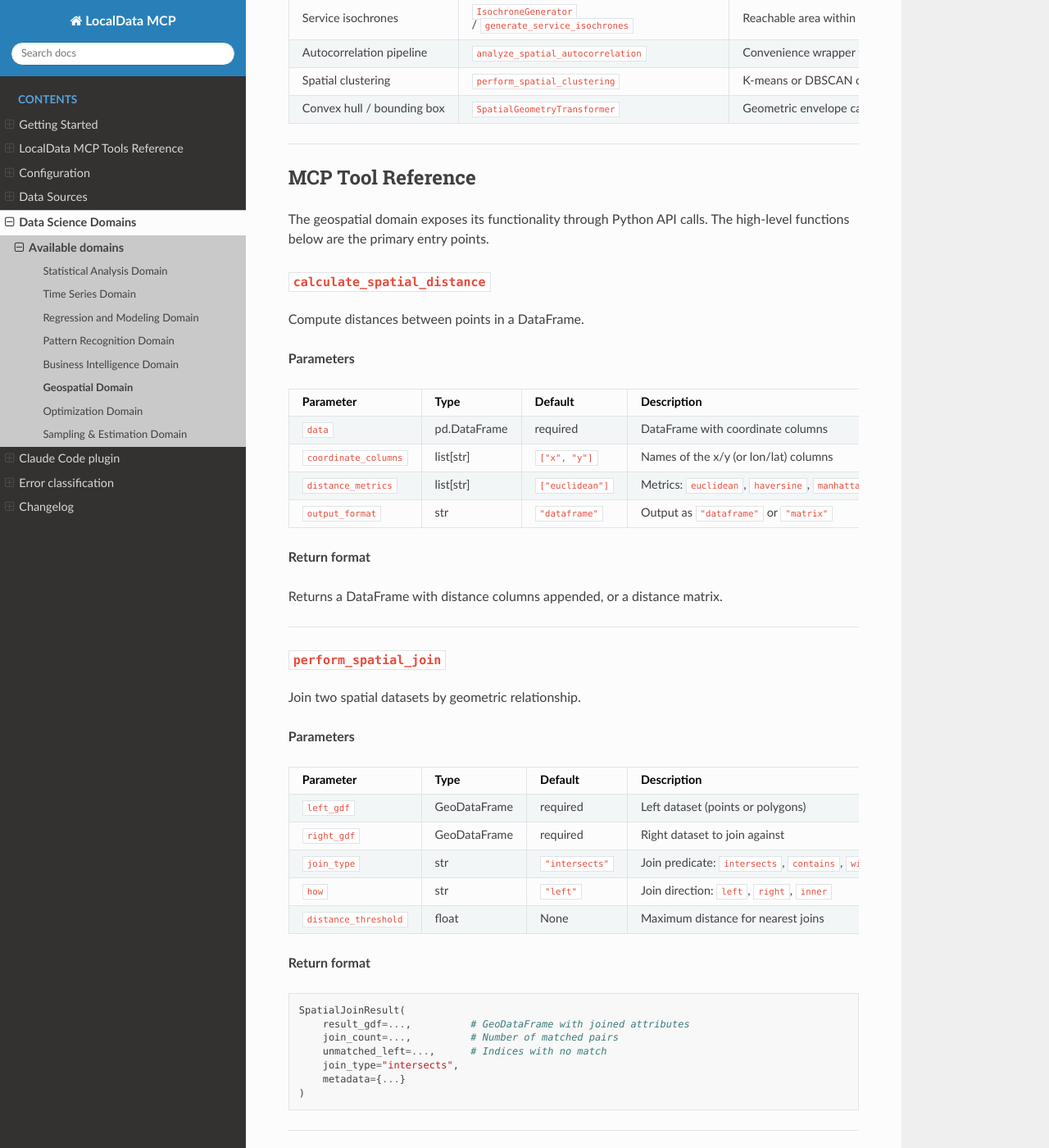
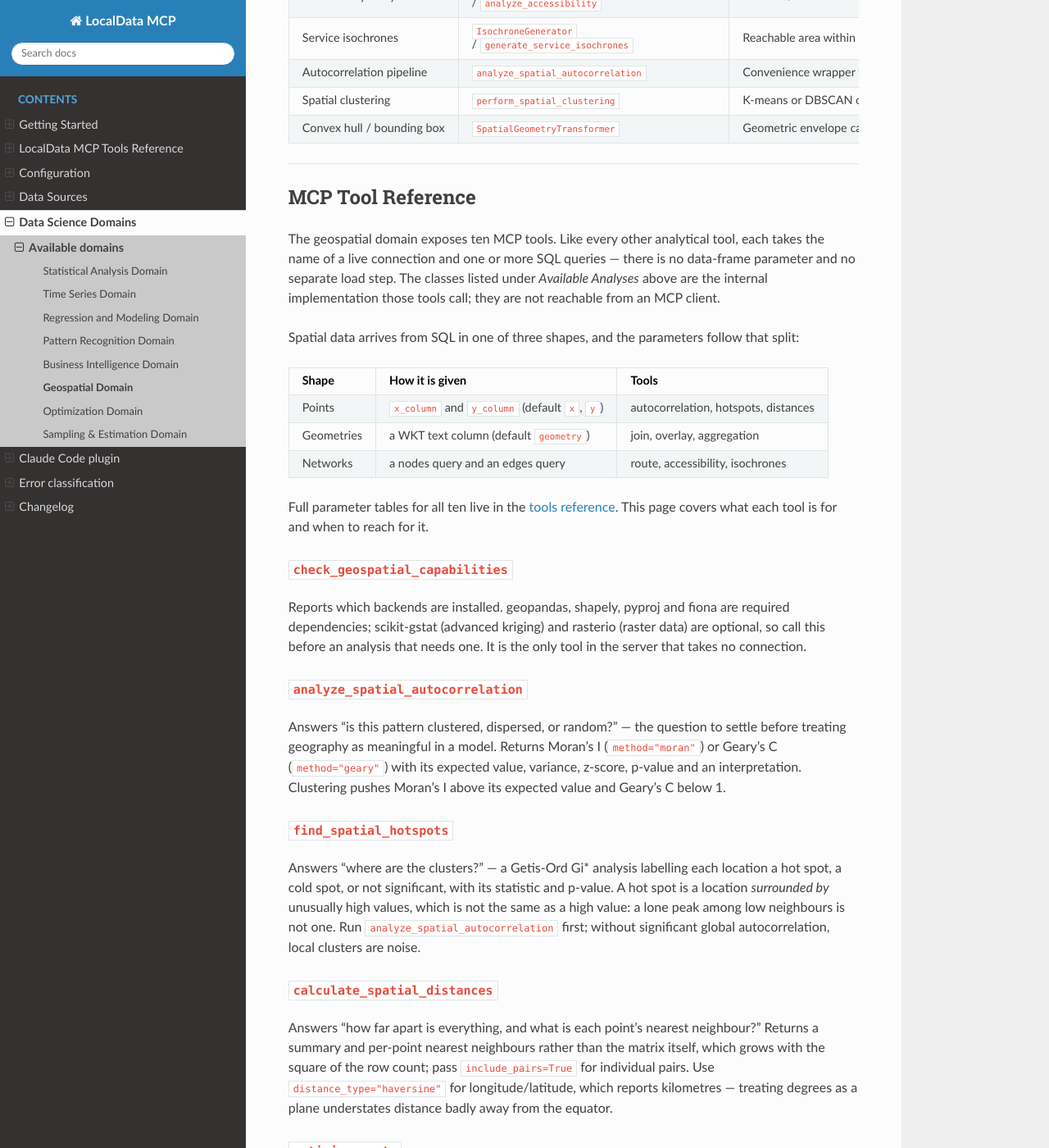
Before and after one commit to ChrisGVE/localdata-mcp, a Sphinx documentation site: the page built from docs/domains/geospatial.md, in a window 1280 px wide and 1400 px high, scrolled down 1218 px. Shown: the whole window at 82% size. Built offline with Sphinx 7.4.7 and the Read the Docs theme 3.1.0, drawn with Linux system fonts in a browser that asks for light colours; some of the changed text lies outside the part shown.

Commit message:
docs(geospatial): document the domain's MCP tools instead of its Python classes
The page carried a section headed "MCP Tool Reference" whose first sentence read
"The geospatial domain exposes its functionality through Python API calls", and
then documented six domain functions by their DataFrame signatures. None of them
is reachable from an MCP client, and the names differed from the tools that now
exist — `calculate_spatial_distance` against the registered
`calculate_spatial_distances`. Four tools were absent entirely.

That section now covers all ten registered tools: what each is for, when to
reach for it, and which of the three input shapes it takes, with the parameter
tables left to the tools reference so the two cannot disagree. The examples,
which were all `from localdata_mcp.domains.geospatial_analysis import ...`, are
now MCP tool calls answering the question each tool exists to answer.

The Overview no longer presents the sklearn transformers as the entry point. It
says plainly that they are the internal implementation and that an MCP client
never sees them, which is what the "Available Analyses" table below it lists.

The other seven domain pages already document their MCP tools correctly;
geospatial was the outlier, having had no tools at all until this release.

````diff
--- a/docs/domains/geospatial.md
+++ b/docs/domains/geospatial.md
@@ -17,8 +17,10 @@ Use this domain when you need to:
 - Find shortest paths or service area isochrones on a road/graph network
 - Measure spatial autocorrelation (clustering vs dispersion) in attribute values
 
-All transformers are sklearn-compatible (`BaseEstimator`, `TransformerMixin`) and can be embedded
-in scikit-learn pipelines. High-level convenience functions are also available for direct use.
+The domain is reached through the ten MCP tools listed below. The classes named
+in the table that follows are the internal implementation those tools call — they
+are sklearn-compatible (`BaseEstimator`, `TransformerMixin`) and usable from
+Python, but an MCP client never sees them.
 
 ---
 
@@ -48,151 +50,95 @@ in scikit-learn pipelines. High-level convenience functions are also available f
 
 ## MCP Tool Reference
 
-The geospatial domain exposes its functionality through Python API calls. The high-level functions
-below are the primary entry points.
+The geospatial domain exposes ten MCP tools. Like every other analytical tool,
+each takes the name of a live connection and one or more SQL queries — there is
+no data-frame parameter and no separate load step. The classes listed under
+*Available Analyses* above are the internal implementation those tools call;
+they are not reachable from an MCP client.
 
-### `calculate_spatial_distance`
+Spatial data arrives from SQL in one of three shapes, and the parameters follow
+that split:
 
-Compute distances between points in a DataFrame.
+| Shape | How it is given | Tools |
+|---|---|---|
+| Points | `x_column` and `y_column` (default `x`, `y`) | autocorrelation, hotspots, distances |
+| Geometries | a WKT text column (default `geometry`) | join, overlay, aggregation |
+| Networks | a nodes query and an edges query | route, accessibility, isochrones |
 
-**Parameters**
+Full parameter tables for all ten live in the
+[tools reference](../tools-reference.md#geospatial-10-tools). This page covers
+what each tool is for and when to reach for it.
 
-| Parameter | Type | Default | Description |
-|---|---|---|---|
-| `data` | pd.DataFrame | required | DataFrame with coordinate columns |
-| `coordinate_columns` | list[str] | `["x", "y"]` | Names of the x/y (or lon/lat) columns |
-| `distance_metrics` | list[str] | `["euclidean"]` | Metrics: `euclidean`, `haversine`, `manhattan` |
-| `output_format` | str | `"dataframe"` | Output as `"dataframe"` or `"matrix"` |
+### `check_geospatial_capabilities`
 
-**Return format**
+Reports which backends are installed. geopandas, shapely, pyproj and fiona are
+required dependencies; scikit-gstat (advanced kriging) and rasterio (raster
+data) are optional, so call this before an analysis that needs one. It is the
+only tool in the server that takes no connection.
 
-Returns a DataFrame with distance columns appended, or a distance matrix.
+### `analyze_spatial_autocorrelation`
 
----
+Answers "is this pattern clustered, dispersed, or random?" — the question to
+settle before treating geography as meaningful in a model. Returns Moran's I
+(`method="moran"`) or Geary's C (`method="geary"`) with its expected value,
+variance, z-score, p-value and an interpretation. Clustering pushes Moran's I
+above its expected value and Geary's C below 1.
+
+### `find_spatial_hotspots`
+
+Answers "where are the clusters?" — a Getis-Ord Gi* analysis labelling each
+location a hot spot, a cold spot, or not significant, with its statistic and
+p-value. A hot spot is a location *surrounded by* unusually high values, which
+is not the same as a high value: a lone peak among low neighbours is not one.
+Run `analyze_spatial_autocorrelation` first; without significant global
+autocorrelation, local clusters are noise.
+
+### `calculate_spatial_distances`
+
+Answers "how far apart is everything, and what is each point's nearest
+neighbour?" Returns a summary and per-point nearest neighbours rather than the
+matrix itself, which grows with the square of the row count; pass
+`include_pairs=True` for individual pairs. Use `distance_type="haversine"` for
+longitude/latitude, which reports kilometres — treating degrees as a plane
+understates distance badly away from the equator.
+
+### `optimize_route`
+
+Answers "what is the cheapest way to visit all of these?" Orders the waypoints
+and connects them across the network, returning the node path, its coordinates,
+the total cost and the route as a WKT `LINESTRING`.
+
+### `analyze_accessibility`
+
+Answers "who can reach a facility, how quickly, and who is left out?" Returns a
+score and travel time per demand point plus an explicit
+`unreachable_locations` list — the answer a coverage percentage hides.
+
+### `generate_service_isochrones`
+
+Answers "how much ground does this site cover?" Returns one polygon per
+travel-time band as WKT, with its area. Compare areas between bands to find
+where coverage stops growing, or between candidate sites to choose one.
 
 ### `perform_spatial_join`
 
-Join two spatial datasets by geometric relationship.
-
-**Parameters**
-
-| Parameter | Type | Default | Description |
-|---|---|---|---|
-| `left_gdf` | GeoDataFrame | required | Left dataset (points or polygons) |
-| `right_gdf` | GeoDataFrame | required | Right dataset to join against |
-| `join_type` | str | `"intersects"` | Join predicate: `intersects`, `contains`, `within`, `nearest` |
-| `how` | str | `"left"` | Join direction: `left`, `right`, `inner` |
-| `distance_threshold` | float | None | Maximum distance for nearest joins |
-
-**Return format**
-
-```python
-SpatialJoinResult(
-    result_gdf=...,          # GeoDataFrame with joined attributes
-    join_count=...,          # Number of matched pairs
-    unmatched_left=...,      # Indices with no match
-    join_type="intersects",
-    metadata={...}
-)
-```
-
----
+Answers "which zone is each point in?" Either side may be given as WKT
+geometries or, for point data, as a coordinate pair — point tables rarely carry
+a WKT column, and joining points to zones is the commonest spatial join there
+is. Left and right columns come back suffixed `_left` and `_right`.
 
 ### `perform_spatial_overlay`
 
-Combine two polygon layers with set operations.
+Answers "where do these two areas overlap, and where does one exclude the
+other?" Both sides must supply WKT geometries, since a set operation on points
+is not meaningful. Supports `intersection`, `union` and `difference`.
 
-**Parameters**
+### `aggregate_points_in_polygons`
 
-| Parameter | Type | Default | Description |
-|---|---|---|---|
-| `gdf1` | GeoDataFrame | required | First polygon layer |
-| `gdf2` | GeoDataFrame | required | Second polygon layer |
-| `operation` | str | `"intersection"` | Operation: `intersection`, `union`, `difference`, `symmetric_difference` |
-
----
-
-### `analyze_spatial_autocorrelation`
-
-Measure spatial autocorrelation in a variable across a point dataset.
-
-**Parameters**
-
-| Parameter | Type | Default | Description |
-|---|---|---|---|
-| `data` | pd.DataFrame | required | DataFrame with coordinate and value columns |
-| `coordinate_columns` | list[str] | `["x", "y"]` | Coordinate column names |
-| `value_column` | str | required | Column to test for spatial pattern |
-| `method` | str | `"moran"` | Method: `moran`, `geary` |
-| `k_neighbors` | int | `8` | Number of spatial neighbours for weights matrix |
-
-**Return format**
-
-```python
-SpatialStatisticsResult(
-    statistic="morans_i",
-    value=0.42,              # Moran's I: -1 (dispersion) to +1 (clustering)
-    p_value=0.001,
-    z_score=3.8,
-    interpretation="Strong positive spatial autocorrelation detected",
-    weights_summary={...}
-)
-```
-
----
-
-### `optimize_route`
-
-Find the shortest path between two nodes in a spatial network.
-
-**Parameters**
-
-| Parameter | Type | Default | Description |
-|---|---|---|---|
-| `network_data` | dict | required | Graph definition with nodes and edges |
-| `origin` | str/int | required | Origin node identifier |
-| `destination` | str/int | required | Destination node identifier |
-| `weight` | str | `"distance"` | Edge attribute to minimise |
-| `algorithm` | str | `"dijkstra"` | Algorithm: `dijkstra`, `astar`, `bellman_ford` |
-
-**Return format**
-
-```python
-RouteResult(
-    path=[node1, node2, ...],
-    total_distance=12.4,
-    total_time=None,
-    segments=[{"from": ..., "to": ..., "distance": ...}],
-    metadata={...}
-)
-```
-
----
-
-### `generate_service_isochrones`
-
-Compute reachable areas from service locations within a distance/time budget.
-
-**Parameters**
-
-| Parameter | Type | Default | Description |
-|---|---|---|---|
-| `network_data` | dict | required | Graph definition |
-| `service_locations` | list | required | Origin node IDs for service points |
-| `thresholds` | list[float] | required | Distance or time budgets for each isochrone band |
-| `analysis_type` | str | `"distance"` | `"distance"` or `"time"` |
-
-**Return format**
-
-```python
-IsochroneResult(
-    service_areas={threshold: [node_ids]},
-    coverage_stats={"fraction_covered": 0.72, ...},
-    metadata={...}
-)
-```
-
----
+Answers "what is the average reading per district?" — the spatial equivalent of
+a GROUP BY, and the usual bridge from point measurements into the Data Science
+tools, which then work on the resulting per-polygon table. Polygons containing
+no points are kept with a count of zero rather than dropped.
 
 ## Method Details
 
@@ -358,72 +304,115 @@ exhausted. Returns the set of reachable nodes per threshold.
 
 ## Examples
 
-### Compute haversine distances between store locations and customers
+Every example below is an MCP tool call, the way an agent would issue it.
+
+### Are house prices spatially clustered?
 
 ```python
-from localdata_mcp.domains.geospatial_analysis import SpatialDistanceCalculator
-
-calc = SpatialDistanceCalculator()
-distances = calc.haversine_distance(
-    lat1=customer_df["lat"].values,
-    lon1=customer_df["lon"].values,
-    lat2=store_lat,
-    lon2=store_lon,
-    unit="km",
+analyze_spatial_autocorrelation(
+    "listings", "SELECT lon, lat, price FROM properties",
+    value_column="price", x_column="lon", y_column="lat",
 )
 ```
 
-### Run autocorrelation analysis via pipeline
+A Moran's I well above its expected value with a p-value below 0.05 means price
+depends on location, and a model that ignores geography will be biased.
+
+### Where are the expensive neighbourhoods?
 
 ```python
-result = analyze_spatial_autocorrelation(
-    data=df,
-    coordinate_columns=["longitude", "latitude"],
-    value_column="house_price",
-    method="moran",
-    k_neighbors=6,
+find_spatial_hotspots(
+    "listings", "SELECT lon, lat, price FROM properties",
+    value_column="price", x_column="lon", y_column="lat",
 )
-print(f"Moran's I = {result.value:.3f}, p = {result.p_value:.4f}")
-print(result.interpretation)
 ```
 
-### Spatial join: assign census polygon attributes to point data
+Each returned point carries a `cluster_id` of 1, -1 or 0. Run this only after
+the autocorrelation test above comes back significant.
+
+### How far is each customer from the nearest store?
 
 ```python
-from localdata_mcp.domains.geospatial_analysis import perform_spatial_join
-
-joined = perform_spatial_join(
-    left_gdf=customer_points,
-    right_gdf=census_polygons,
-    join_type="intersects",
-    how="left",
+calculate_spatial_distances(
+    "retail", "SELECT lon, lat FROM customers",
+    x_column="lon", y_column="lat", distance_type="haversine",
+    reference_query="SELECT lon, lat FROM stores",
 )
-# Each customer point now carries attributes from the census polygon it falls within
 ```
 
-### Interpolate sensor readings onto a regular grid
+`haversine` reports kilometres. The `summary` gives the distribution; the
+per-point nearest neighbour identifies the closest store to each customer.
+
+### Which sales region does each customer fall in?
 
 ```python
-from localdata_mcp.domains.geospatial_analysis import SpatialInterpolator
-
-interpolator = SpatialInterpolator(method="kriging", variogram_model="spherical")
-result = interpolator.interpolate(
-    points=sensor_locations,     # list of (x, y) tuples
-    values=sensor_readings,      # np.ndarray of observed values
-    grid_resolution=100,
+perform_spatial_join(
+    "retail",
+    "SELECT customer_id, lon, lat FROM customers",
+    "SELECT region_name, geometry FROM sales_regions",
+    x_column="lon", y_column="lat",
 )
-# result.interpolated_values: grid of estimated values
-# result.prediction_variance: uncertainty per grid cell
 ```
 
-### Route optimisation on a delivery network
+The left side is point data given as coordinates and the right side is WKT
+polygons; each side is read in whichever form its query provides.
+
+### What is average revenue per region?
 
 ```python
-route = optimize_route(
-    network_data={"nodes": node_list, "edges": edge_list},
-    origin="depot_A",
-    destination="customer_42",
-    weight="travel_time_minutes",
+aggregate_points_in_polygons(
+    "retail",
+    "SELECT lon, lat, revenue FROM customers",
+    "SELECT region_name, geometry FROM sales_regions",
+    value_column="revenue", x_column="lon", y_column="lat",
 )
-print(f"Route: {route.path}, total time: {route.total_distance} min")
 ```
+
+The result is one row per region, ready to feed into `analyze_hypothesis_test`
+or `analyze_regression` as an ordinary table.
+
+### What is the cheapest delivery round?
+
+```python
+optimize_route(
+    "logistics",
+    "SELECT id, x, y FROM depots",
+    "SELECT source, target, travel_minutes FROM roads",
+    waypoints=[3, 17, 42],
+    weight_column="travel_minutes",
+    return_to_start=True,
+)
+```
+
+### Who is more than 20 minutes from a clinic?
+
+```python
+analyze_accessibility(
+    "health",
+    "SELECT id, x, y FROM junctions",
+    "SELECT source, target, travel_minutes FROM roads",
+    service_locations=[11, 58],
+    demand_locations=[2, 7, 19, 33],
+    weight_column="travel_minutes",
+    max_travel_time=20,
+)
+```
+
+`unreachable_locations` names them directly, rather than leaving them implied by
+a coverage percentage.
+
+### How much ground would a new site cover?
+
+```python
+generate_service_isochrones(
+    "health",
+    "SELECT id, x, y FROM junctions",
+    "SELECT source, target, travel_minutes FROM roads",
+    service_locations=[58],
+    time_bands=[10, 20, 30],
+    weight_column="travel_minutes",
+)
+```
+
+Each band comes back as a WKT polygon with its area, so two candidate sites can
+be compared band for band.
````
